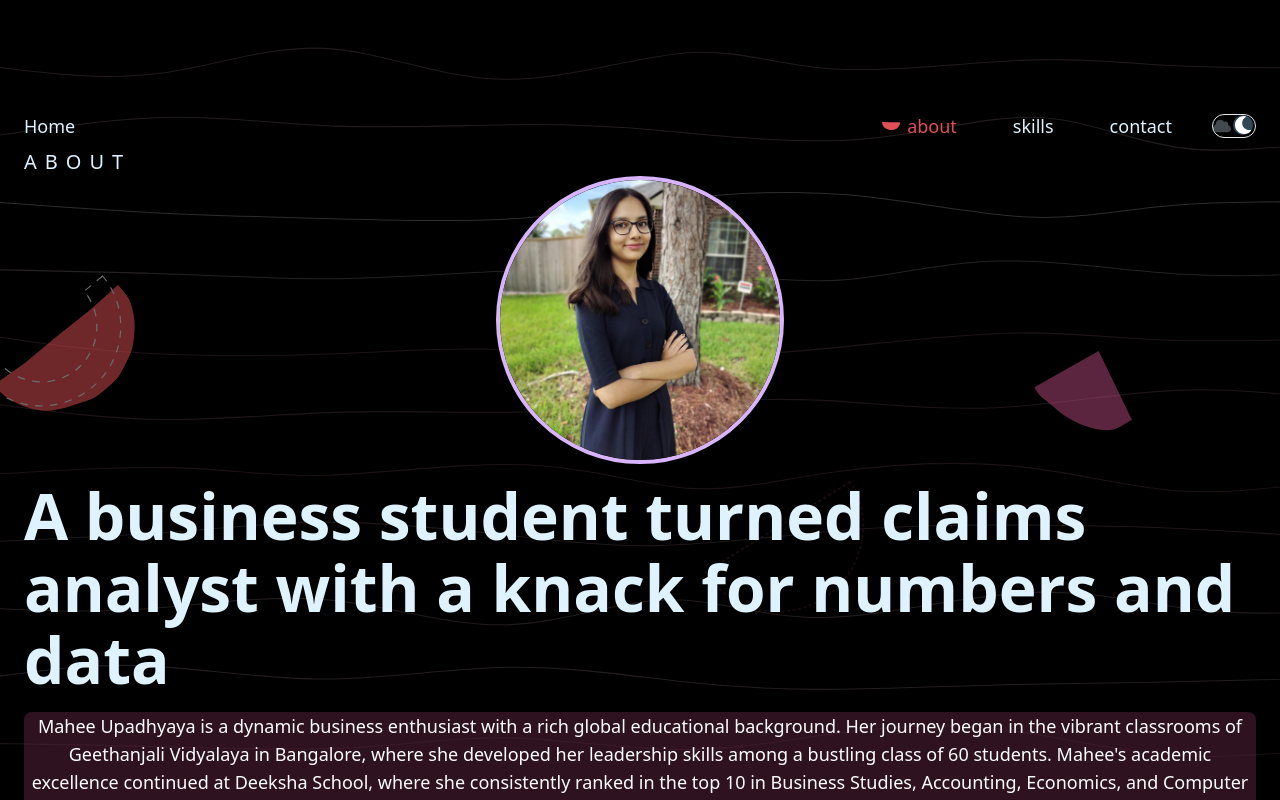
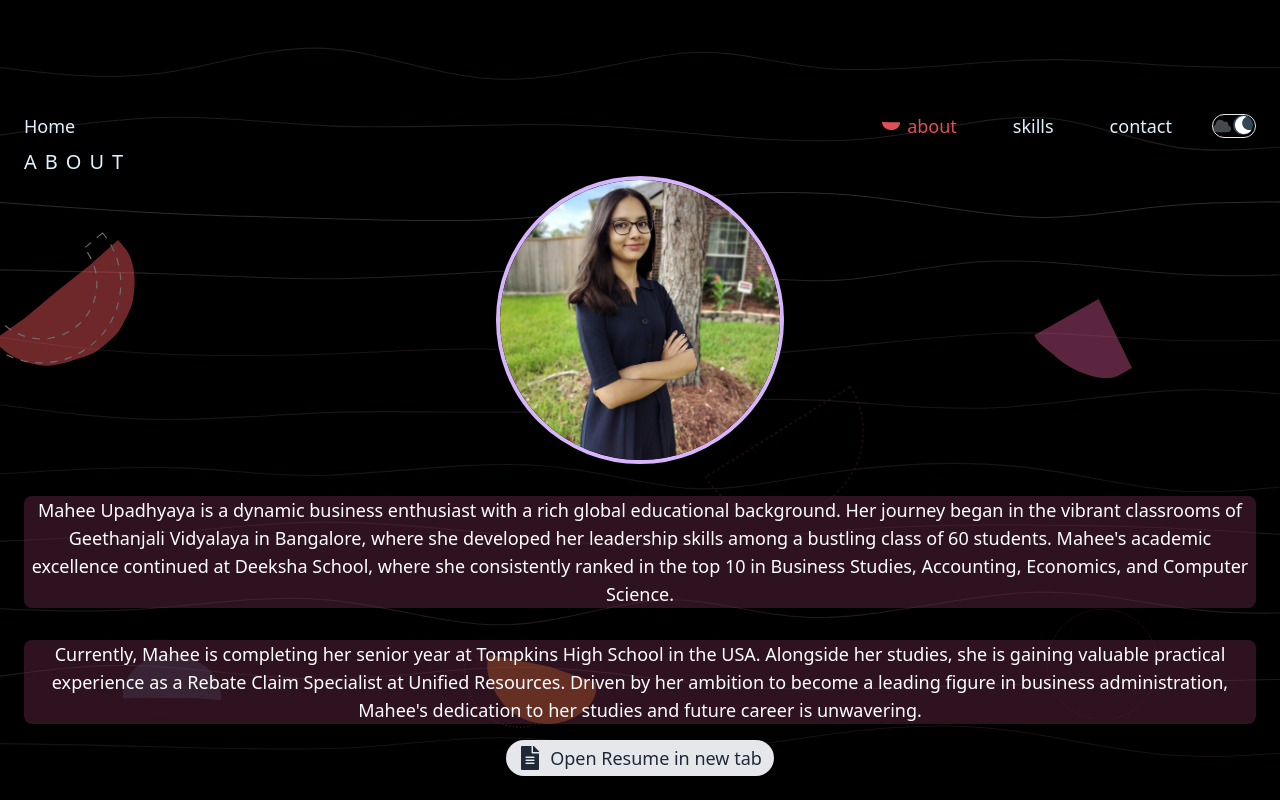
Before and after one commit to MaheeExec/MaheeExec.github.io, a Next.js app: page /about in a window 1280 px wide. Built offline with nearby package versions, Linux system fonts and the light colour scheme; no server answers; a web font is replaced by a local one.

Commit message:
clean header

```diff
--- a/components/About/About.tsx
+++ b/components/About/About.tsx
@@ -32,8 +32,7 @@ export default function About() {
           className="mb-4 h-72 w-72 rounded-full border-4 border-purple-300 object-cover shadow-md"
         />
         <Heading size="sm" dark className="font-extrabold text-purple-700">
-          A business student turned claims analyst with a knack for numbers and
-          data
+
         </Heading>
         <p className="mt-4 mb-4 rounded-lg bg-customPurple bg-opacity-50 text-center text-lg text-white transition-all duration-200 ease-in-out">
           Mahee Upadhyaya is a dynamic business enthusiast with a rich global
```
